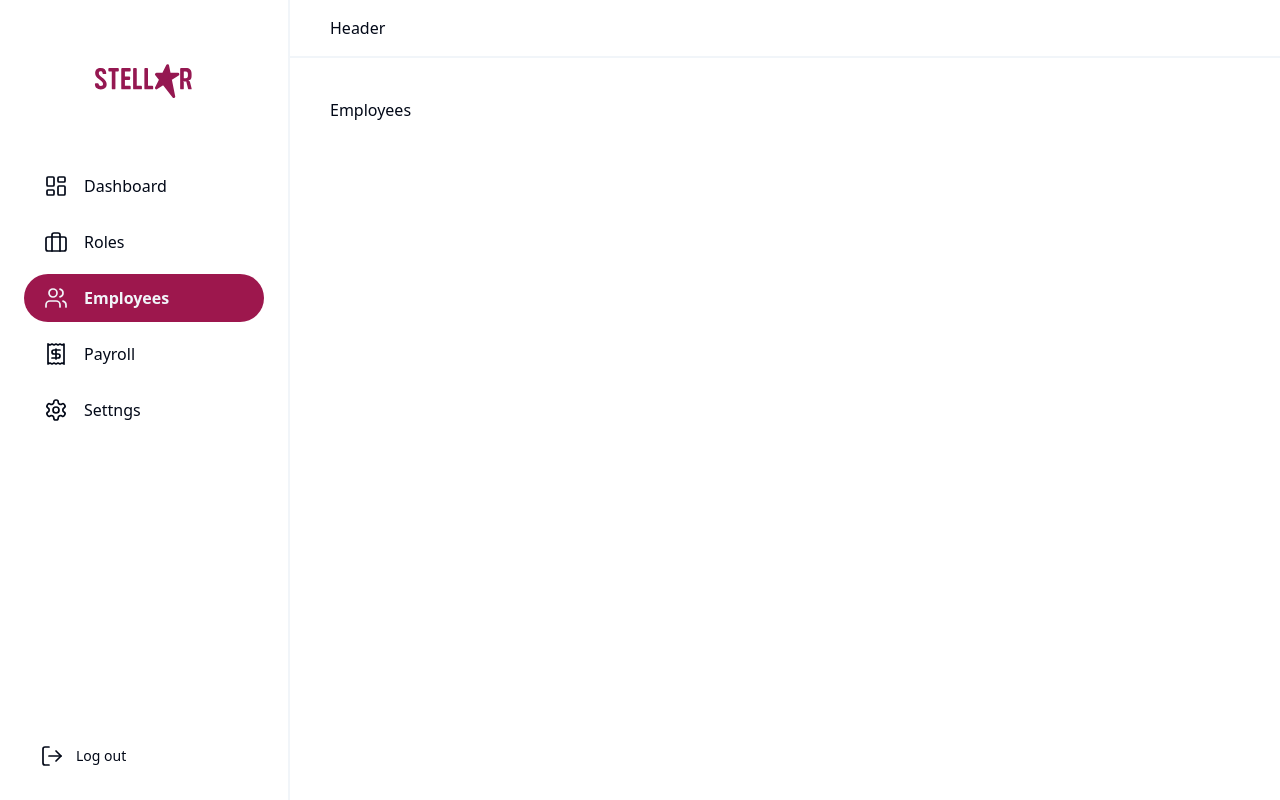
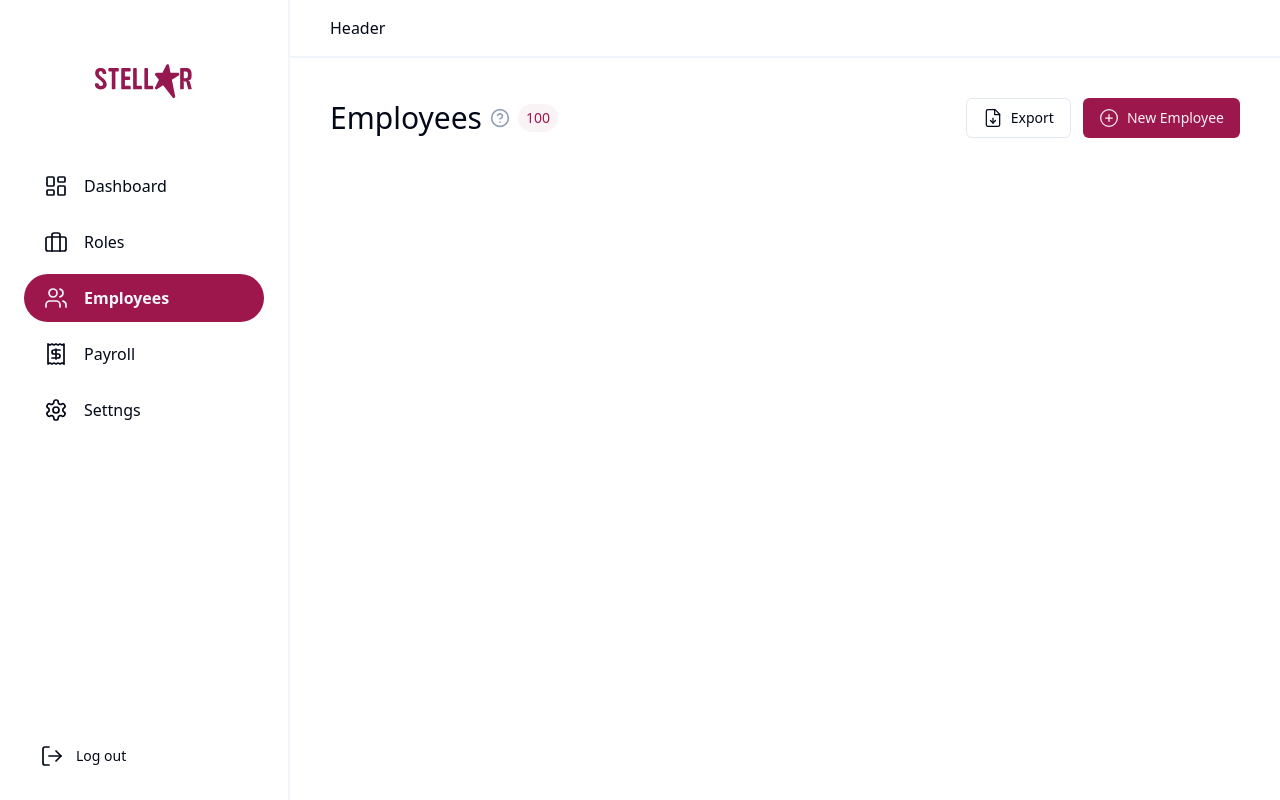
Before and after one commit to gjonhajdari/stellar, a React (Vite) app: page /employees in a window 1280 px wide. Built offline with nearby package versions, Linux system fonts and the light colour scheme.

Commit message:
Created header for employee page

```diff
--- /dev/null
+++ b/src/components/ui/badge.tsx
@@ -0,0 +1,36 @@
+import * as React from "react"
+import { cva, type VariantProps } from "class-variance-authority"
+
+import { cn } from "@/lib/utils"
+
+const badgeVariants = cva(
+  "inline-flex items-center rounded-full border px-2.5 py-0.5 text-xs font-semibold transition-colors focus:outline-none focus:ring-2 focus:ring-ring focus:ring-offset-2",
+  {
+    variants: {
+      variant: {
+        default:
+          "border-transparent bg-primary text-primary-foreground hover:bg-primary/80",
+        secondary:
+          "border-transparent bg-secondary text-secondary-foreground hover:bg-secondary/80",
+        destructive:
+          "border-transparent bg-destructive text-destructive-foreground hover:bg-destructive/80",
+        outline: "text-foreground",
+      },
+    },
+    defaultVariants: {
+      variant: "default",
+    },
+  }
+)
+
+export interface BadgeProps
+  extends React.HTMLAttributes<HTMLDivElement>,
+    VariantProps<typeof badgeVariants> {}
+
+function Badge({ className, variant, ...props }: BadgeProps) {
+  return (
+    <div className={cn(badgeVariants({ variant }), className)} {...props} />
+  )
+}
+
+export { Badge, badgeVariants }
--- a/src/pages/Employees.tsx
+++ b/src/pages/Employees.tsx
@@ -1,5 +1,32 @@
+import { Button } from "@/components/ui/button";
+import { FileDown, HelpCircle, PlusCircle } from "lucide-react";
+
 function Employees() {
-  return <div>Employees</div>;
+  return (
+    <div className="w-full">
+      <div className="flex items-center justify-between">
+        <div className="flex items-center gap-2">
+          <h1 className="text-3xl">Employees</h1>
+          <HelpCircle size={20} className="text-slate-400" />
+          <span className="rounded-full bg-pink-800/5 px-2 py-1 text-sm text-pink-800">
+            100
+          </span>
+        </div>
+
+        <div className="space-x-3">
+          <Button variant={"outline"}>
+            <FileDown strokeWidth={1.5} size={20} className="mr-2" />
+            <span>Export</span>
+          </Button>
+
+          <Button>
+            <PlusCircle strokeWidth={1.5} size={20} className="mr-2" />
+            <span>New Employee</span>
+          </Button>
+        </div>
+      </div>
+    </div>
+  );
 }
 
 export default Employees;
```
